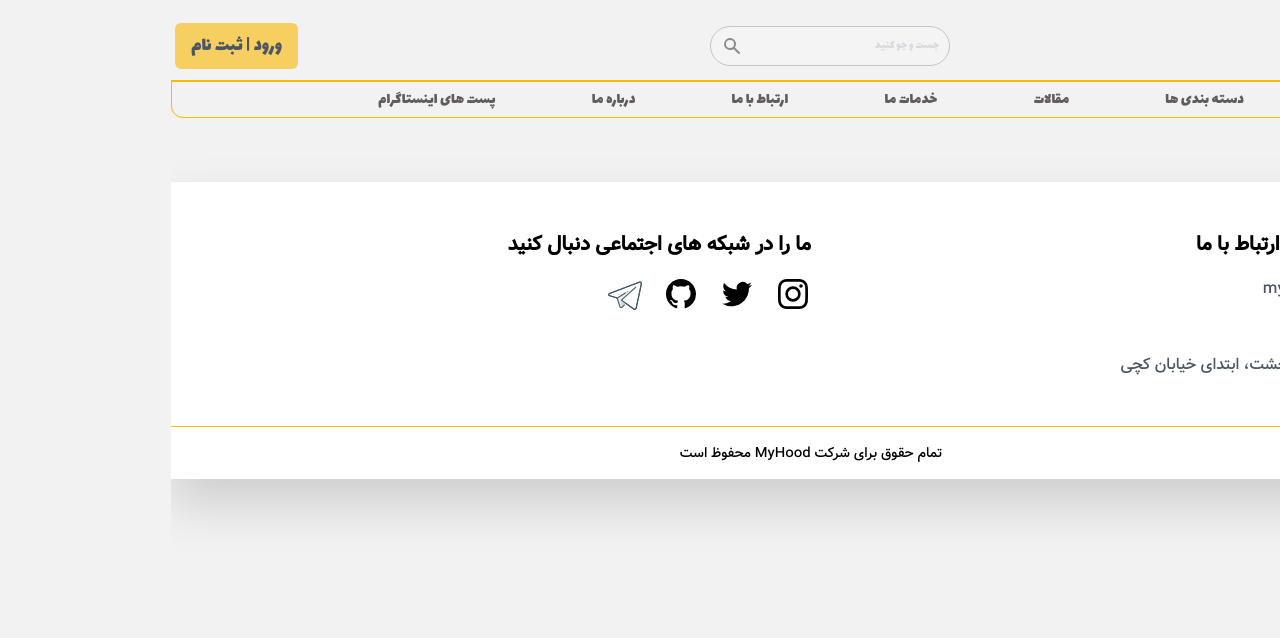
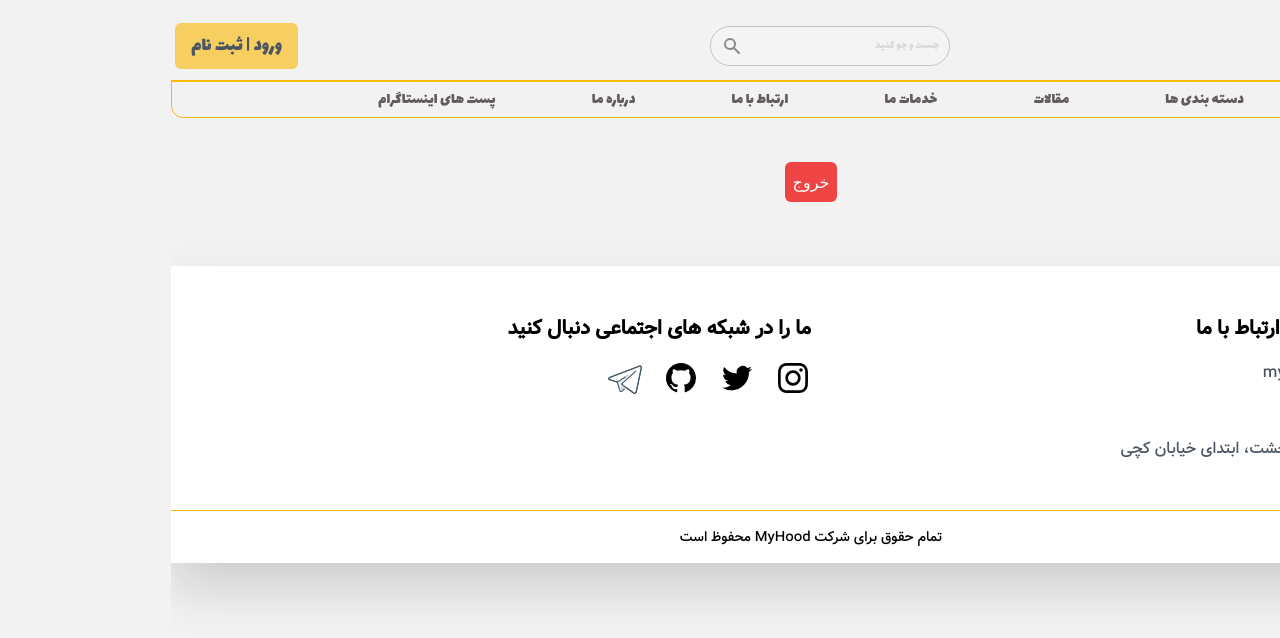
Before and after one commit to Parsa361/MyHood, a Nuxt app: page /profile in a window 1280 px wide. Shown: the top 638 px of the page. Built offline with nearby package versions, Linux system fonts and the light colour scheme; no server answers.

Commit message:
Just add a simple profile page which has a logout

```diff
--- /dev/null
+++ b/pages/profile/index.vue
@@ -0,0 +1,22 @@
+<template>
+    <div>
+        This is profile user
+
+        <div class="text-center">
+            <button @click="onLogout" class=" inline-block bg-red-500 text-white p-2 rounded-md">خروج</button>
+        </div>
+    </div>
+</template>
+
+<script>
+export default {
+    middleware: ['auth'],
+    methods: {
+        onLogout() {
+            this.$store.dispatch('logout')
+            this.$router.push('/')
+        },
+
+    }
+}
+</script>
```
